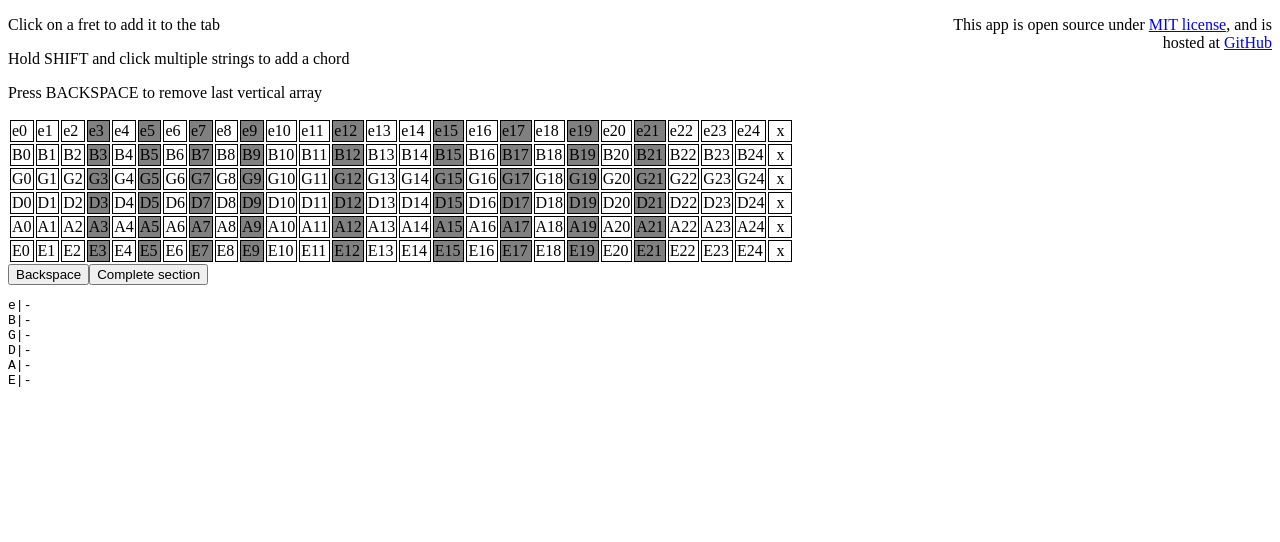
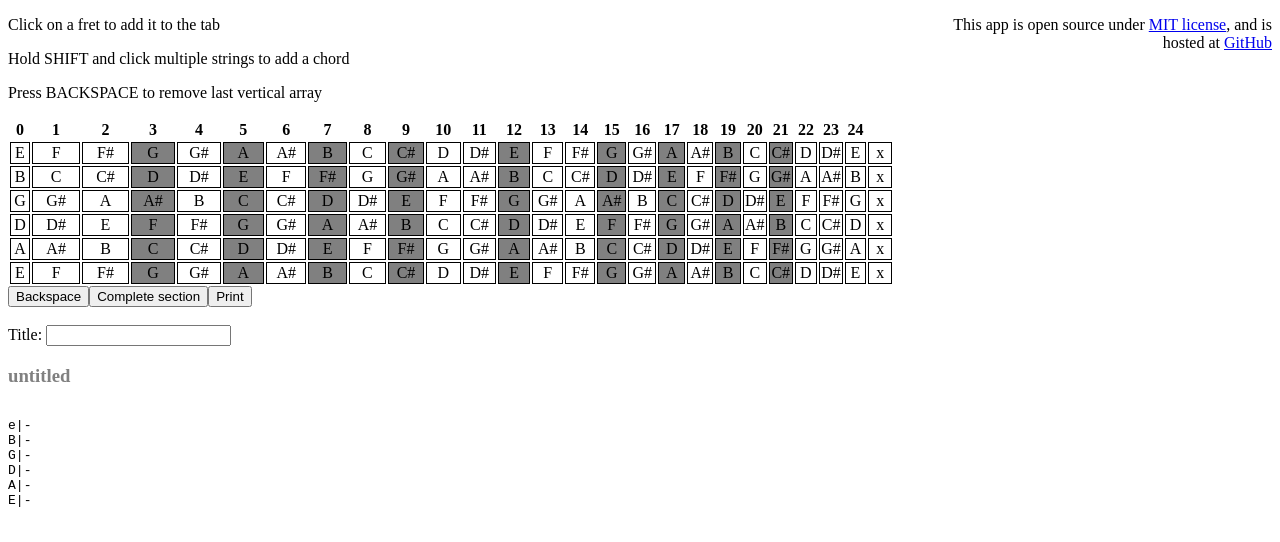
Before and after one commit to gorankami/tabber, a React (Create React App) app: page / in a window 1280 px wide. Shown: the top 542 px of the page. Built offline with nearby package versions, Linux system fonts and the light colour scheme.

Commit message:
Fretboard optimiyation

```diff
--- a/src/components/FretBoard.js
+++ b/src/components/FretBoard.js
@@ -5,7 +5,8 @@ import {
   selectIsMultipleOn,
   setBuffer,
 } from "../ducks/data";
-import { strings } from "../utils/strings";
+import { getNoteByStringAndFret } from "../utils/getNoteByStringAndFret";
+import { strings } from "../utils/stringsAndNotes";
 
 export default function FretBoard() {
   const buffer = useSelector(selectBuffer);
@@ -24,34 +25,45 @@ export default function FretBoard() {
   }
 
   return (
-    <table style={{ userSelect: "none" }}>
+    <table style={{ userSelect: "none", textAlign: "center" }}>
       <tbody>{getFreatBoardTable(onClick)}</tbody>
     </table>
   );
 }
 
 function getFreatBoardTable(onClickHandler) {
-  const fretBoard = [];
+  const fretBoard = [
+    <tr>
+      {Array.from(Array(25).keys()).map((n) => (
+        <th>{n}</th>
+      ))}
+    </tr>,
+  ];
+
   for (let i = 0; i < 6; i++) {
-    const rows = [];
+    const frets = [];
+    let width = 3;
+
     for (let j = 0; j <= 24; j++) {
+      width *= 0.96;
       const key = strings[i] + j;
-      rows.push(
+      frets.push(
         <td
           key={key}
           onClick={() => onClickHandler(i, j)}
+          style={{ width: j ? width + "em" : "1em" }}
           className={
             [3, 5, 7, 9, 12, 15, 17, 19, 21].includes(j) ? "gray-cell" : ""
           }
         >
-          {key}
+          {getNoteByStringAndFret(strings[i], j)}
         </td>
       );
     }
 
     fretBoard.push(
       <tr key={i}>
-        {rows}
+        {frets}
         <td
           style={{ width: "20px", textAlign: "center" }}
           onClick={() => onClickHandler(i, "x")}
--- a/src/components/Page.js
+++ b/src/components/Page.js
@@ -1,11 +1,14 @@
-import { useDispatch } from "react-redux";
+import { useDispatch, useSelector } from "react-redux";
+import { completeSection, selectTitle, setTitle, undo } from "../ducks/data";
 import FretBoard from "./FretBoard";
 import { KeyListener } from "./KeyListener";
 import Tablature from "./Tablature";
-import { completeSection, undo } from "../ducks/data";
 import AppInfo from "./AppInfo";
+
 export default function Page() {
   const dispatch = useDispatch();
+
+  const title = useSelector(selectTitle);
 
   function onUndo() {
     dispatch(undo());
@@ -13,6 +16,10 @@ export default function Page() {
 
   function onCompleteSection() {
     dispatch(completeSection());
+  }
+
+  function onChange(e) {
+    dispatch(setTitle(e.target.value));
   }
 
   return (
@@ -23,10 +30,18 @@ export default function Page() {
         <p>Click on a fret to add it to the tab</p>
         <p>Hold SHIFT and click multiple strings to add a chord</p>
         <p>Press BACKSPACE to remove last vertical array</p>
+
         <FretBoard />
         <button onClick={onUndo}>Backspace</button>
         <button onClick={onCompleteSection}>Complete section</button>
+        <button onClick={() => window.print()}>Print</button>
+        <br/><br/>
+        <label>
+          Title: <input onChange={onChange} />
+        </label>
+        {!title && <h3 style={{color: "gray"}}>untitled</h3>}
       </div>
+      {title && <h3>{title}</h3>}
       <Tablature />
     </>
   );
--- a/src/components/Tablature.js
+++ b/src/components/Tablature.js
@@ -5,7 +5,7 @@ import {
   selectSections,
 } from "../ducks/data";
 import { sectionToTab } from "../utils/sectionToTab";
-import { strings } from "../utils/strings";
+import { strings } from "../utils/stringsAndNotes";
 
 const sectionSeparator = `|\n|\n|\n|\n|\n|`;
 const tabStyle = { display: "flex", flexWrap: "wrap" };
--- a/src/ducks/data.js
+++ b/src/ducks/data.js
@@ -1,5 +1,13 @@
 import { bufferToChord } from "../utils/bufferToChord";
 import { sectionToTab } from "../utils/sectionToTab";
+
+const SET_BUFFER = "data SET_BUFFER";
+const SET_KEY_HOLD = "data SET_KEY_HOLD";
+const SET_IS_MULTIPLE_ON = "data SET_IS_MULTIPLE_ON";
+const UNDO = "data UNDO";
+const ADD_LINE = "data ADD_LINE";
+const COMPLETE_SECTION = "data COMPLETE_SECTION";
+const SET_TITLE = "data SET_TITLE";
 
 const getDefaultState = () => ({
   sections: [],
@@ -7,13 +15,8 @@ const getDefaultState = () => ({
   keyHold: null,
   isMultipleOn: false,
   currentSection: [],
+  title: "",
 });
-const SET_BUFFER = "data SET_BUFFER";
-const SET_KEY_HOLD = "data SET_KEY_HOLD";
-const SET_IS_MULTIPLE_ON = "data SET_IS_MULTIPLE_ON";
-const UNDO = "data UNDO";
-const ADD_LINE = "data ADD_LINE";
-const COMPLETE_SECTION = "data COMPLETE_SECTION";
 
 export default function data(state = getDefaultState(), { type, payload }) {
   switch (type) {
@@ -54,41 +57,33 @@ export default function data(state = getDefaultState(), { type, payload }) {
         sections: [...state.sections, state.currentSection],
         currentSection: [],
       };
+    case SET_TITLE:
+      return { ...state, title: payload };
     default:
       return state;
   }
 }
 
-export function setBuffer(payload) {
-  return { type: SET_BUFFER, payload };
-}
+// ACTIONS
 
-export function setKeyHold(payload) {
-  return { type: SET_KEY_HOLD, payload };
-}
+export const setBuffer = (payload) => ({ type: SET_BUFFER, payload });
+export const setKeyHold = (payload) => ({ type: SET_KEY_HOLD, payload });
+export const setIsMultipleOn = (payload) => ({
+  type: SET_IS_MULTIPLE_ON,
+  payload,
+});
+export const addLine = (payload) => ({ type: ADD_LINE, payload });
+export const undo = () => ({ type: UNDO });
+export const completeSection = () => ({ type: COMPLETE_SECTION });
+export const setTitle = (payload) => ({ type: SET_TITLE, payload });
 
-export function setIsMultipleOn(payload) {
-  return { type: SET_IS_MULTIPLE_ON, payload };
-}
-
-export function addLine(payload) {
-  return { type: ADD_LINE, payload };
-}
-
-export function undo() {
-  return { type: UNDO };
-}
-
-export function completeSection() {
-  return { type: COMPLETE_SECTION };
-}
+// SELECTORS
 
 export const selectSections = (state) => state.data.sections;
 export const selectPreRows = (state) => state.data.preRows;
 export const selectBuffer = (state) => state.data.buffer;
 export const selectKeyHold = (state) => state.data.keyHold;
 export const selectIsMultipleOn = (state) => state.data.isMultipleOn;
-
-export const selectCurrentSectionForPrint = (state) => {
-  return sectionToTab(state.data.currentSection);
-};
+export const selectCurrentSectionForPrint = (state) =>
+  sectionToTab(state.data.currentSection);
+export const selectTitle = (state) => state.data.title;
--- /dev/null
+++ b/src/utils/getNoteByStringAndFret.js
@@ -0,0 +1,23 @@
+import { notes, strings } from "./stringsAndNotes";
+
+export function getNoteByStringAndFret(string, fret) {
+  return notes[(fret + getOffset(string))  % 12];
+}
+
+function getOffset(string){
+    switch (string) {
+        case strings[0]: //e
+        case strings[5]: //E
+            return 7;
+        case strings[1]: //B
+            return 2;
+        case strings[2]: //G
+            return 10;
+        case strings[3]: //D
+            return 5;
+        case strings[4]: //A
+            return 0;
+        default:
+          return "";
+      }
+}
--- a/src/utils/strings.js
+++ /dev/null
@@ -1 +0,0 @@
-export const strings = ["e", "B", "G", "D", "A", "E"];
--- /dev/null
+++ b/src/utils/stringsAndNotes.js
@@ -0,0 +1,2 @@
+export const strings = ["e", "B", "G", "D", "A", "E"];
+export const notes = ["A", "A#", "B", "C", "C#", "D", "D#", "E", "F", "F#", "G", "G#"];
```
Also changed, not shown: 1 other file (tests, documents, lock files or other folders).
